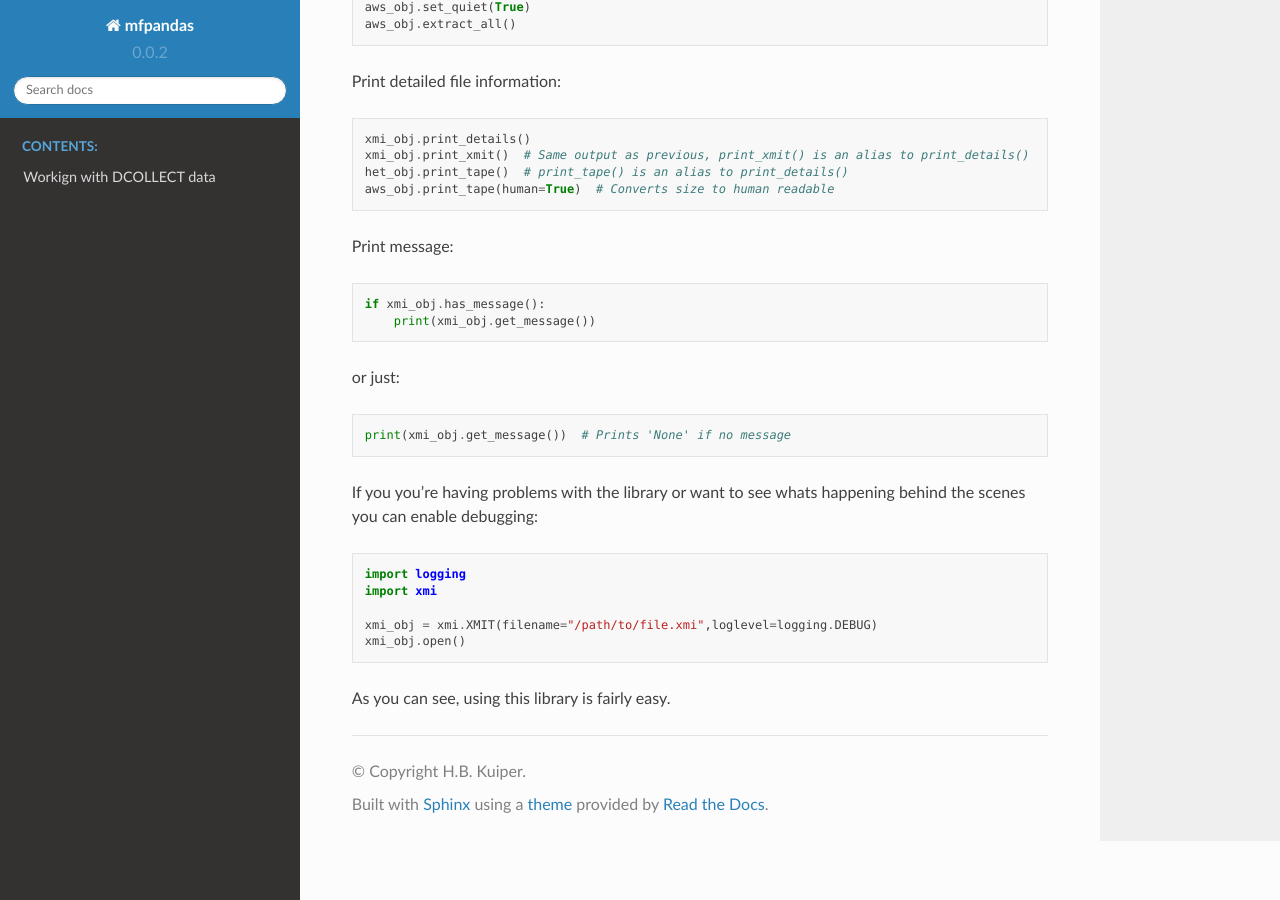
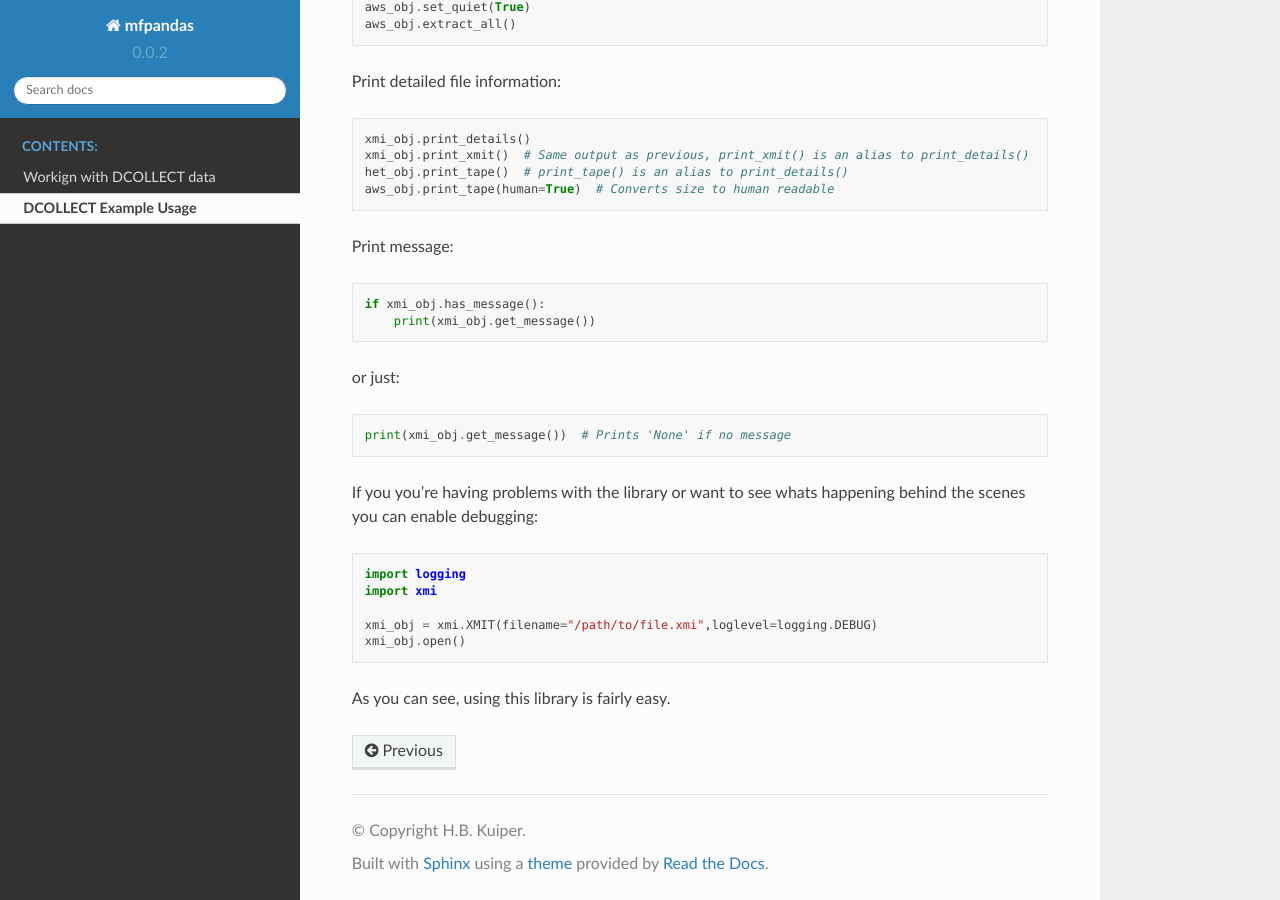
Before and after one commit to wizardofzos/mfpandas, a Sphinx documentation site: the page built from docs/cookbookdcol.rst, in a window 1280 px wide and 900 px high, scrolled down 801 px. Built offline with Sphinx 7.4.7 and the Read the Docs theme 2.0.0, drawn with Linux system fonts in a browser that asks for light colours; pages that are not in the unit, such as notebooks, are missing from menus.

Commit message:
TRypo" "

```diff
--- a/docs/index.rst
+++ b/docs/index.rst
@@ -14,4 +14,4 @@ Contents
    :caption: Contents:
 
    Workign with DCOLLECT data <dcollect>
-   cookbook
+   DCOLLECT Example Usage <cookbookdcol>
```
